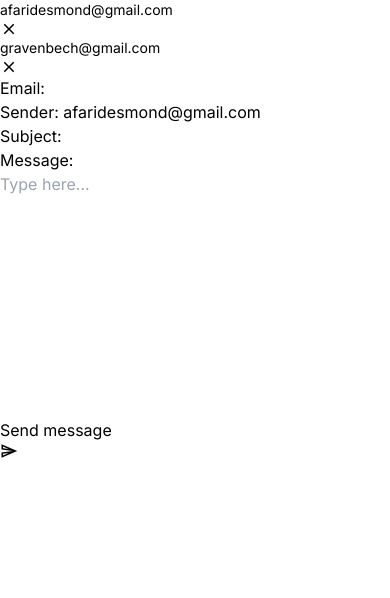
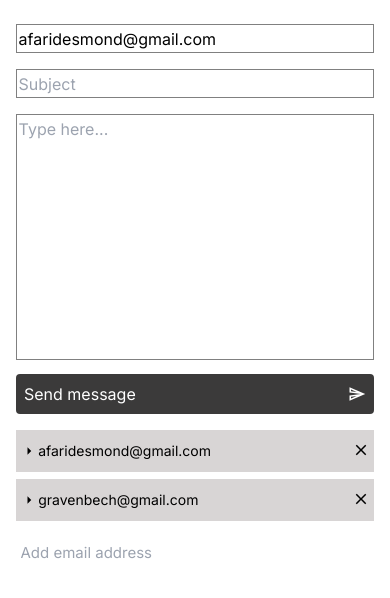
Before and after one commit to des-afari/sending_emails_with_python, a Django app: page / in a window 390 px wide; the page is wider, and only the part inside the window is pictured. Shown: the top 598 px of that part. Run offline with Django 4.2, Linux system fonts and the light colour scheme; data comes from the database, SQL or seed files in the repository; both versions use the stored data as it was after the commit; parts of the project's set-up code (start-up, migrations or seed data) failed here and were passed over.

Commit message:
mobile styling done

```diff
--- a/core/forms.py
+++ b/core/forms.py
@@ -9,6 +9,6 @@ class RecipientForm(forms.ModelForm):
 
 
 class EmailForm(forms.Form):
-    sender = forms.EmailField(widget=forms.TextInput(attrs={'value': 'afaridesmond@gmail.com'}))
-    subject = forms.CharField(max_length=200)
+    sender = forms.EmailField(widget=forms.TextInput(attrs={'value': 'afaridesmond@gmail.com', 'type': 'email'}))
+    subject = forms.CharField(max_length=200, widget=forms.TextInput(attrs={'placeholder': 'Subject'}))
     message = forms.CharField(widget=forms.Textarea(attrs={'placeholder': 'Type here...'}))
--- a/core/models.py
+++ b/core/models.py
@@ -7,3 +7,6 @@ class Recipient(models.Model):
 
     def __str__(self):
         return self.email
+
+    def get_emails(self):
+        return self.email
--- a/core/views.py
+++ b/core/views.py
@@ -31,9 +31,9 @@ def index(request):
             sender = request.POST['sender']
             subject = request.POST['subject']
             message = request.POST['message']
-            recipient_list = list(Recipient.objects.values_list('email'))
+            # recipient_list = list(Recipient.objects.values_list('email'))
 
-            send_mail(subject, message, sender, recipient_list)
+            # send_mail(subject, message, sender, recipient_list, fail_silently=False)
 
             return redirect('success')
 
--- a/static/css/main.css
+++ b/static/css/main.css
@@ -570,23 +570,9 @@ video {
   display: none;
 }
 
-.h-screen {
-  height: 100vh;
-}
-
 .bg-red-500 {
   --tw-bg-opacity: 1;
   background-color: rgb(239 68 68 / var(--tw-bg-opacity));
-}
-
-.bg-green-500 {
-  --tw-bg-opacity: 1;
-  background-color: rgb(34 197 94 / var(--tw-bg-opacity));
-}
-
-.bg-red-600 {
-  --tw-bg-opacity: 1;
-  background-color: rgb(220 38 38 / var(--tw-bg-opacity));
 }
 
 .text-sm {
@@ -594,16 +580,6 @@ video {
   line-height: 1.25rem;
 }
 
-.text-xs {
-  font-size: 0.75rem;
-  line-height: 1rem;
-}
-
-.text-red-600 {
-  --tw-text-opacity: 1;
-  color: rgb(220 38 38 / var(--tw-text-opacity));
-}
-
 .text-red-700 {
   --tw-text-opacity: 1;
   color: rgb(185 28 28 / var(--tw-text-opacity));
--- /dev/null
+++ b/static/css/misc.css
@@ -0,0 +1,91 @@
+body{
+    width: 100vw;
+    font-family: 'Inter', system-ui, -apple-system, BlinkMacSystemFont, 'Segoe UI', Roboto, Oxygen, Ubuntu, Cantarell, 'Open Sans', 'Helvetica Neue', sans-serif;
+}
+
+main{
+    max-width: 100%;
+    display: grid;
+    padding: 0 1em;
+    grid:
+        'email'
+        'email-sender';
+}
+
+
+.email{
+    grid-area: email;
+    width: 100%;
+    margin-top: 1.5em;
+    margin-bottom: 1em;
+}
+
+.email label{
+    display: none;
+
+}
+
+.email input{
+    border: 1.5px solid gray;
+    width: 100%;
+    margin-bottom: 1em;
+    padding: .1em;
+}
+
+.email textarea{
+    padding: .1em;
+    border: 1.5px solid gray;
+    width: 100%;
+    resize: none;
+    margin-bottom: .5em;
+}
+
+button[name="send-email"]{
+    width: 100%;
+    display: flex;
+    justify-content: space-between;
+    align-items: center;
+    background-color: rgb(59, 58, 58);
+    padding: .5em;
+    color: white;
+    border-radius: .25rem;
+}
+
+button > svg {
+    fill: white;
+}
+
+.email-sender{
+    grid-area: email-sender;
+    width: 100%;
+}
+
+.email-sender label{
+    display: none;
+}
+
+ul > li{
+    display: flex;
+    justify-content: space-between;
+    padding: .8em .3em;
+    margin-bottom: .5em;
+    background-color: rgb(216, 213, 213);
+}
+
+
+ul > li > p{
+    display: flex;
+    justify-content: center;
+    align-items: center;
+}
+
+#id_email{
+    width: 100%;
+    margin-top: .7em;
+    font-size: 15px;
+    padding: .2em .3em;
+}
+
+#id_email:focus{
+    outline: none;
+}
--- a/templates/index.html
+++ b/templates/index.html
@@ -7,22 +7,22 @@
     <meta name="viewport" content="width=device-width, initial-scale=1.0">
     <title>Email Sender</title>
     <link rel="stylesheet" href=" {% static 'css/main.css' %} ">
+    <link rel="stylesheet" href=" {% static 'css/misc.css' %} ">
     <link rel="preconnect" href="https://fonts.googleapis.com">
     <link rel="preconnect" href="https://fonts.gstatic.com" crossorigin>
     <link href="https://fonts.googleapis.com/css2?family=Inter:wght@400;600;800&display=swap" rel="stylesheet">
-    <style>
-        body{
-            font-family: 'Inter', system-ui, -apple-system, BlinkMacSystemFont, 'Segoe UI', Roboto, Oxygen, Ubuntu, Cantarell, 'Open Sans', 'Helvetica Neue', sans-serif;
-        }
-    </style>
 </head>
 <body>
-    <div>
+    <main>
+    <div class="email-sender">
         <div class="text-sm">
             <ul>
                 {% for recipient in recipients %}
                 <li>
-                    <p> {{recipient.email}} </p>
+                    <p>
+                        <svg xmlns="http://www.w3.org/2000/svg" height="18px" viewBox="0 0 24 24" width="18px" fill="#000000"><path d="M0 0h24v24H0V0z" fill="none"/><path d="M10 17l5-5-5-5v10z"/></svg>
+                        {{recipient.email}}
+                    </p>
                     <a href="{% url 'remove' recipient.id %}">
                         <svg xmlns="http://www.w3.org/2000/svg" height="18px" viewBox="0 0 24 24" width="18px" fill="#000000"><path d="M0 0h24v24H0V0z" fill="none"/><path d="M19 6.41L17.59 5 12 10.59 6.41 5 5 6.41 10.59 12 5 17.59 6.41 19 12 13.41 17.59 19 19 17.59 13.41 12 19 6.41z"/></svg>
                     </a>
@@ -31,25 +31,27 @@
             </div>
             <form action="" method="POST">
                 {% csrf_token %}
-                {{recipientForm.as_p}}
+                {{recipientForm}}
                 <input type="submit" name="submit-email-address" hidden>
             </form>
-            <div>
-                {% for message in messages %}
-                <small class="text-red-700"> {{message}} </small>
-                {% endfor %}
-            </div>
+            {% for message in messages %}
+            <small class="text-red-700"> {{message}} </small>
+            {% endfor %}
         </dir>
     </div>
-    <div>
+    <div class="email">
         <form action="" method="POST">
             {% csrf_token %}
-            {{emailForm.as_p}}
+            {{emailForm}}
             <button type="submit" name="send-email">
                 Send message
                 <svg xmlns="http://www.w3.org/2000/svg" height="18px" viewBox="0 0 24 24" width="18px" fill="#000000"><path d="M0 0h24v24H0V0z" fill="none"/><path d="M4.01 6.03l7.51 3.22-7.52-1 .01-2.22m7.5 8.72L4 17.97v-2.22l7.51-1M2.01 3L2 10l15 2-15 2 .01 7L23 12 2.01 3z"/></svg>
             </button>
         </form>
     </div>
+    </main>
+    <script>
+        document.getElementById('id_email').placeholder = 'Add email address'
+    </script>
 </body>
 </html>
```
Also changed, not shown: sending_emails_with_python/settings.py (+8 -7 lines), db.sqlite3, 1 other file.
